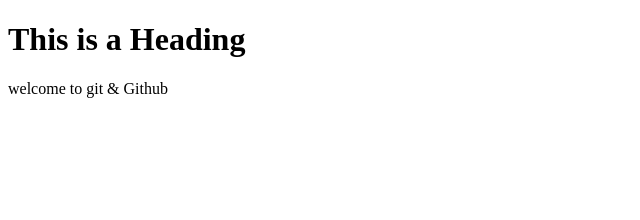
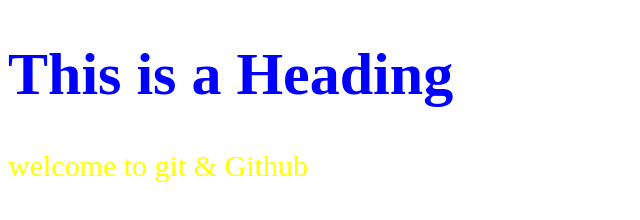
Before and after one commit to hassan7867/hello-world, a plain HTML site: page index.html in a window 1280 px wide. Shown: the whole page, without its empty margins (0-640 px from the left). Drawn offline with Linux system fonts and the light colour scheme.

Commit message:
changes are saved

```diff
--- a/index.html
+++ b/index.html
@@ -3,10 +3,24 @@
 <head>
 <meta charset="UTF-8">
 <title>Git tutorials</title>
+<style type="text/css">
+
+	.style{
+
+		color: blue;
+		font-size: 60px;
+		font-weight: bold;
+	}
+	.style1{
+
+		color: yellow;
+		font-size: 30px;
+	}
+</style>
 </head>
 <body>
 
-<h1>This is a Heading</h1>
-<p>welcome to git & Github</p>
+<h1 class="style">This is a Heading</h1>
+<p class="style1">welcome to git & Github</p>
 </body>
 </html>
```
